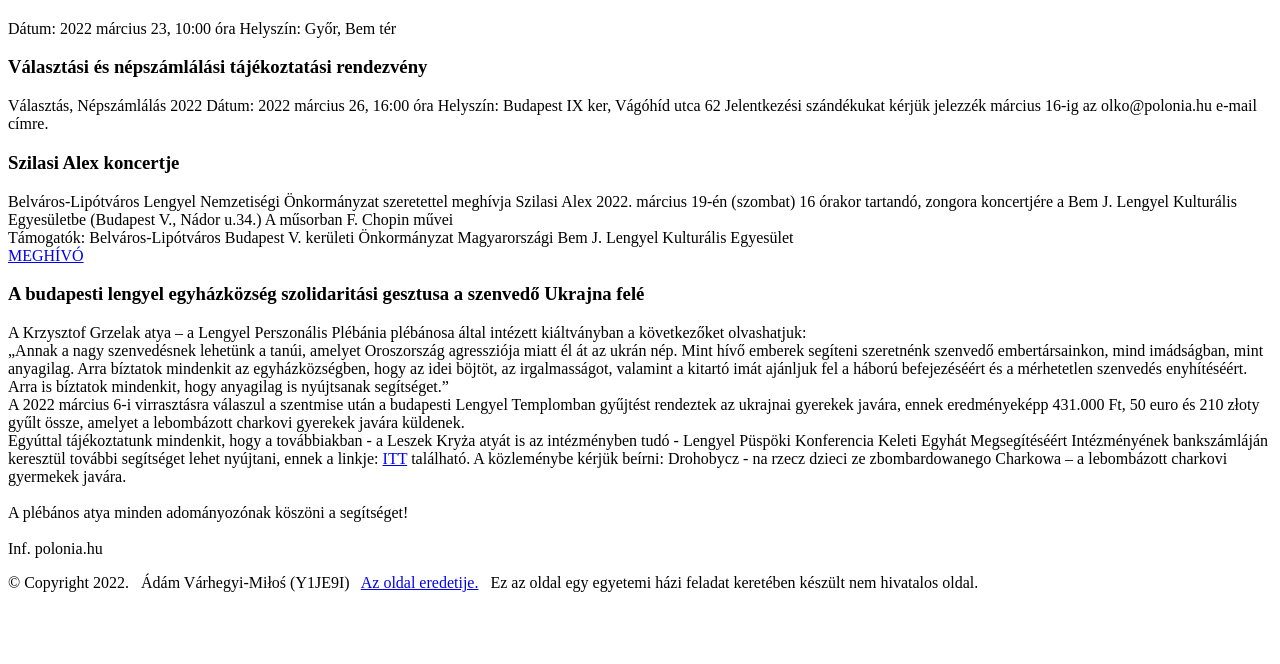
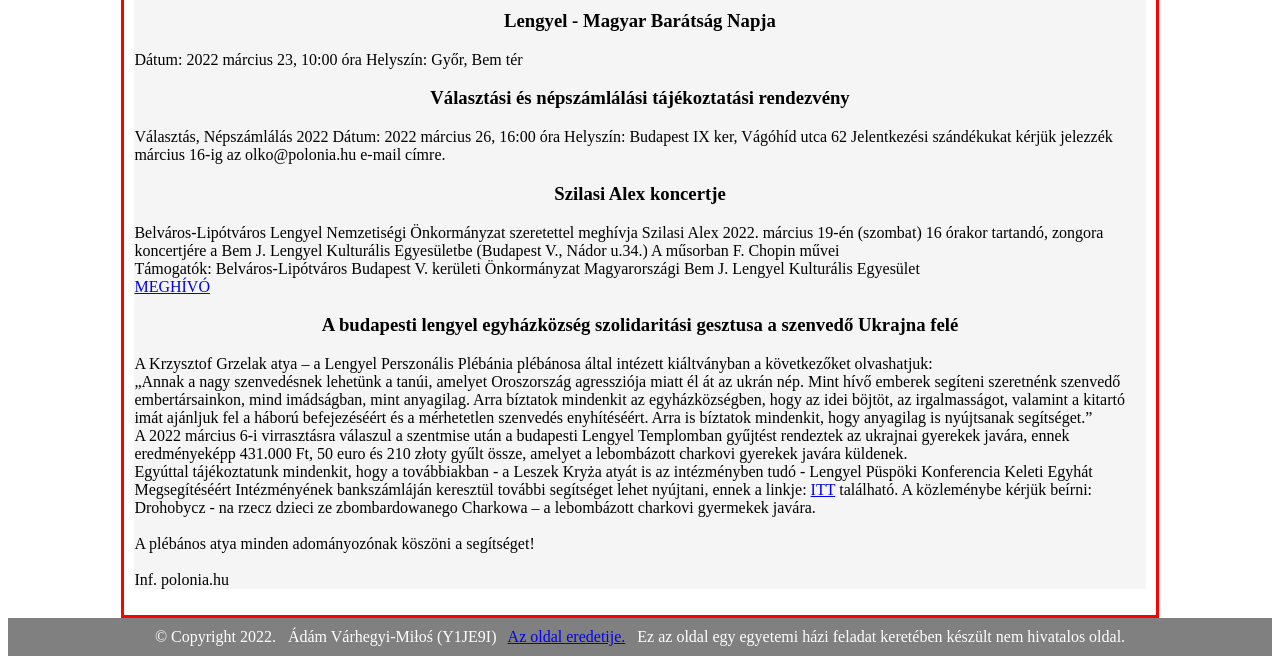
Before and after one commit to avarhegyi87/webprog_proj_polonia, a PHP site: page / in a window 1280 px wide. Shown: the part 936-1600 px from the top of the page. Before the commit the page ends 1528 px from the top, so only its background shows below. Run offline with PHP 8.4, Linux system fonts and the light colour scheme.

Commit message:
Update style.css

```diff
--- a/styles/style.css
+++ b/styles/style.css
@@ -1,10 +1,21 @@
+
+#wrapper {
+    margin: auto;
+    width: 80%;
+    border: 3px solid red;
+    padding: 10px;
+}
+
 #nav {
     background: red;
     padding: 5px 0;
+    text-align: center;
 }
+
 nav ul  {
     list-style-type: none;
 }
+
 nav li {
     display: inline;
 
@@ -13,8 +24,26 @@ nav ul a {
     text-decoration: none;
     color: white;
     padding: 0 5px;
+    text-transform: uppercase;}
 
+nav ul li.active {
+   border-bottom-style: solid;
+   border-color: darkorange;
 }
-nav ul li.active {
-   border: 3px solid darkorange;
+
+footer {
+background-color: grey;
+color: white;
+text-align: center;
+padding-top: 10px;
+padding-bottom: 10px;
 }
+
+#content {
+background-color: whitesmoke;
+}
+
+
+#content h3{
+text-align: center;
+}
```
